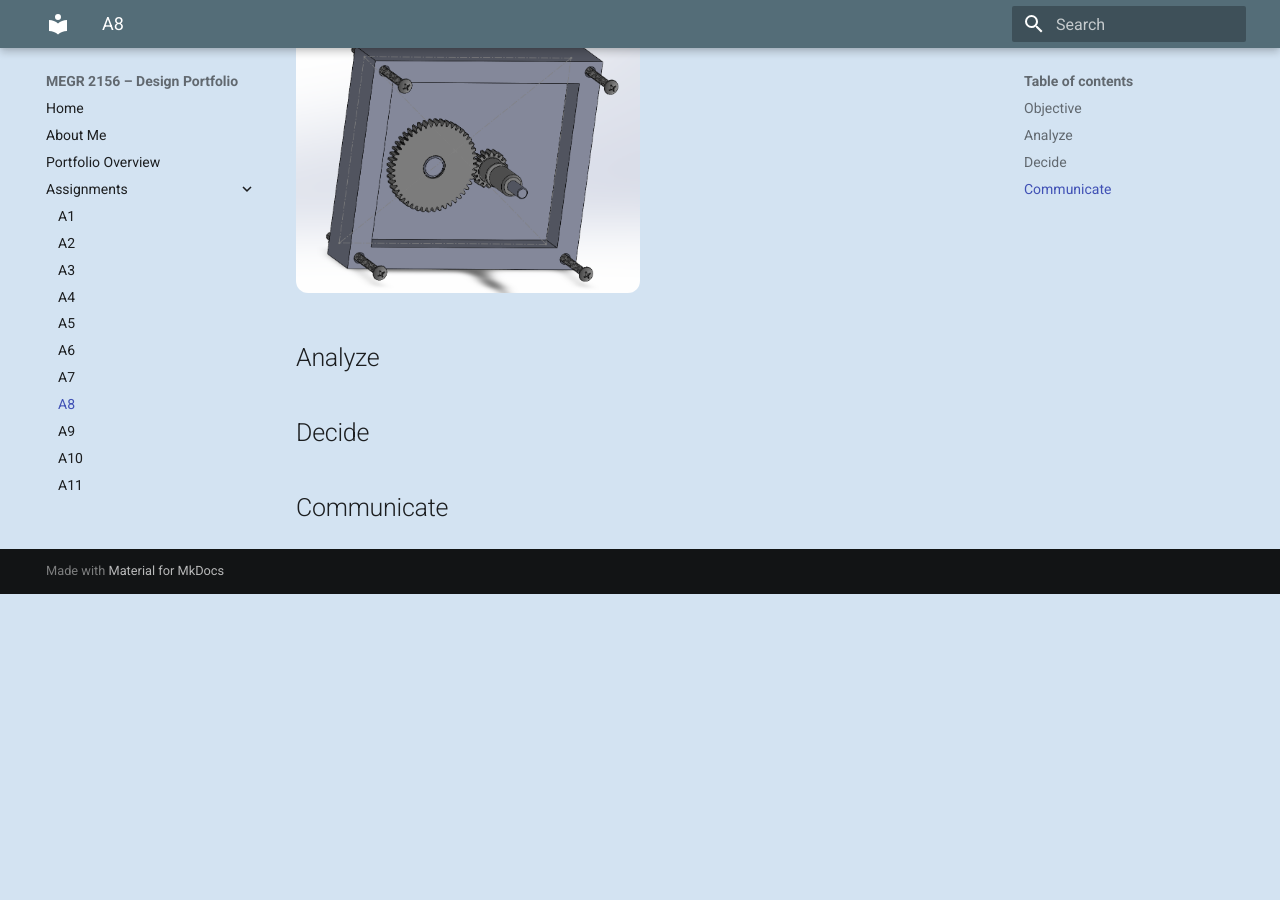
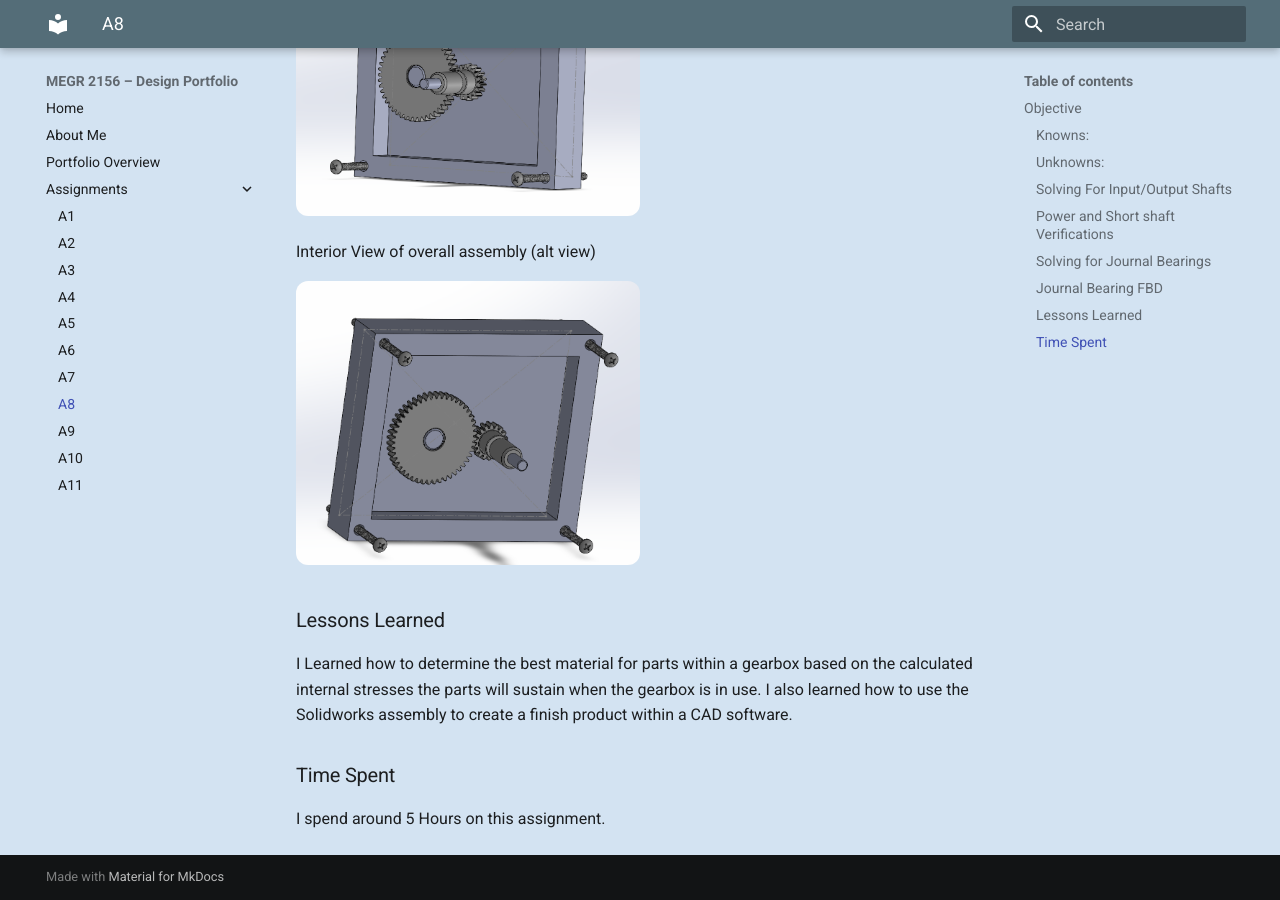
Before and after one commit to Noah-DiMenna/megr2156-portfolio, an MkDocs documentation site: the page built from docs/assignments/A08/index.md, in a window 1280 px wide and 900 px high, scrolled down 6952 px. Built offline with MkDocs 1.6.1 and Material for MkDocs 9.7.7, drawn with Linux system fonts in a browser that asks for light colours; before the commit the page ends 7546 px from its top, so only the background shows below that; some of the changed text lies outside the part shown.

Commit message:
Revise headers and fix typo in A8 assignment
Updated section headers and corrected a typo in the power shaft verification. Added additional sections for clarity.

```diff
--- a/docs/assignments/A08/index.md
+++ b/docs/assignments/A08/index.md
@@ -2,7 +2,7 @@
 
 ## Objective
 
-Knowns:
+### Knowns:
 
 Gear Ratio 24:9
 
@@ -18,7 +18,7 @@
 
 S(short shaft)= 8500 psi
 
-Unknowns:
+### Unknowns:
 
 Input Torque
 
@@ -28,12 +28,20 @@
 
 allowable sheer stress
 
+### Solving For Input/Output Shafts
+
 There is a typo on the power shaft verification below, it should be 1222.31 psi < 4000 psi
 <img src="A8-1.jpg" style="border-radius: 12px; width: 100%;">
 
+### Power and Short shaft Verifications
+
 <img src="A8-2.jpg" style="border-radius: 12px; width: 100%;">
 
+### Solving for Journal Bearings
+
 <img src="A8-3.jpg" style="border-radius: 12px; width: 100%;">
+
+### Journal Bearing FBD
 
 <img src="A8-4.jpg" style="border-radius: 12px; width: 50%;">
 
@@ -93,11 +101,10 @@
 
 <img src="A8-3 (14).png" style="border-radius: 12px; width: 50%;">
 
+### Lessons Learned
 
-## Analyze
+I Learned how to determine the best material for parts within a gearbox based on the calculated internal stresses the parts will sustain when the gearbox is in use. I also learned how to use the Solidworks assembly to create a finish product within a CAD software.
 
+### Time Spent
 
-## Decide
-
-
-## Communicate
+I spend around 5 Hours on this assignment.
```
